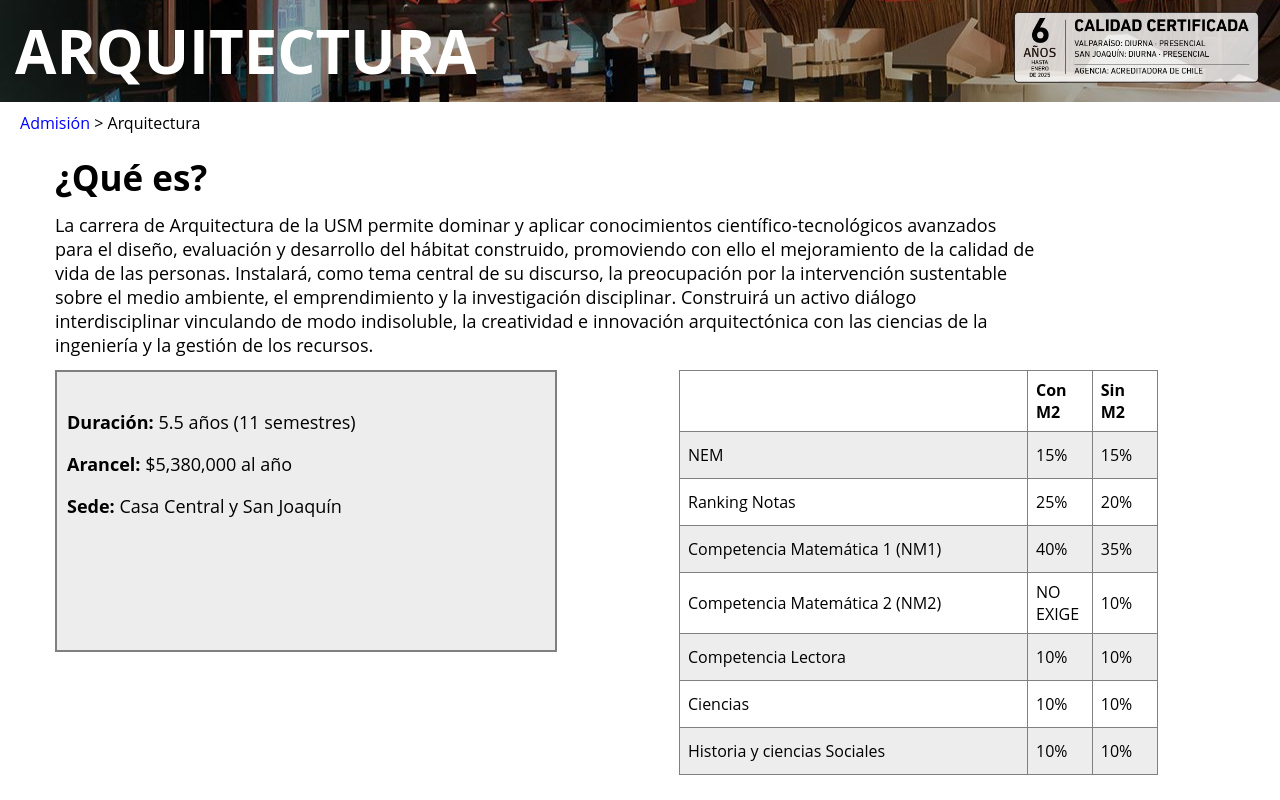
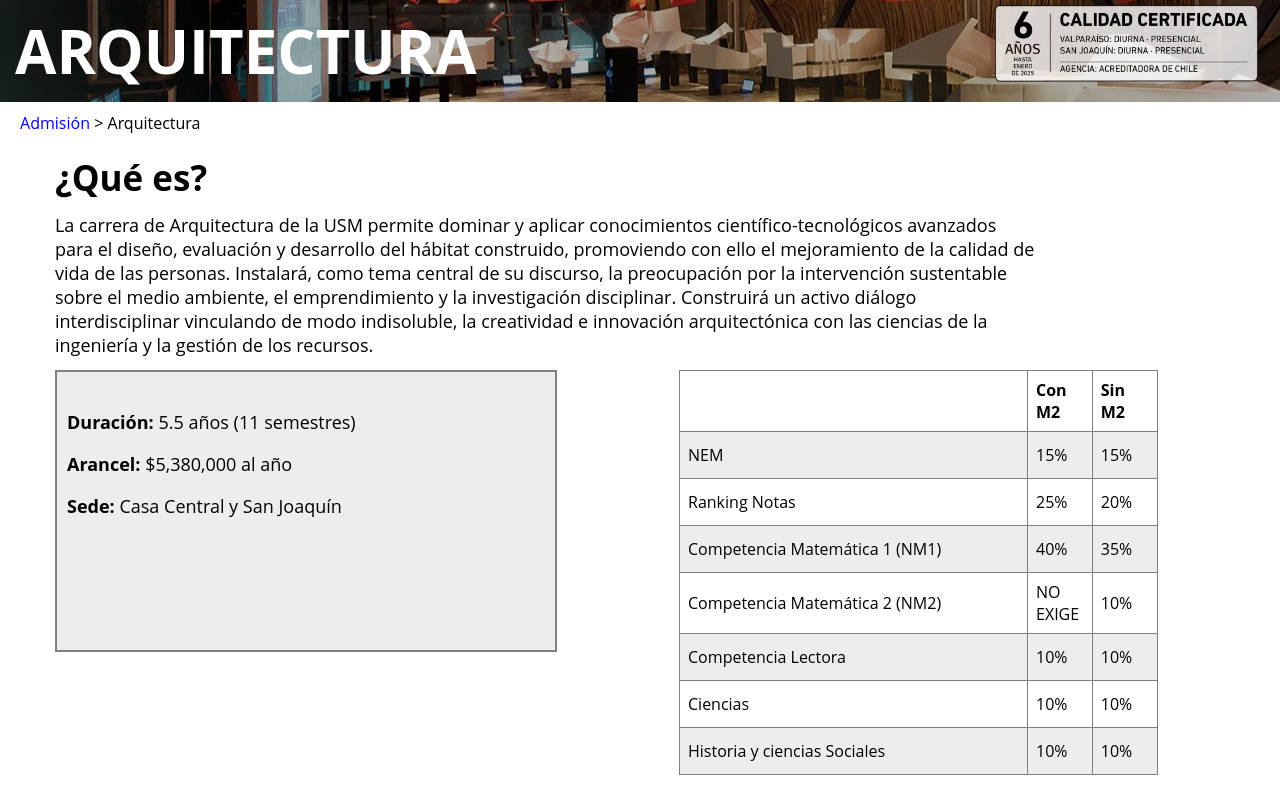
Before and after one commit to Bibubobee/2023_2-DIU, a React (Create React App) app: page /carrera/arquitectura in a window 1280 px wide. Shown: the top 800 px of the page. Built offline with nearby package versions, Linux system fonts and the light colour scheme.

Commit message:
Increased "acreditacion" image size

```diff
--- a/src/CareerPage.css
+++ b/src/CareerPage.css
@@ -14,9 +14,9 @@
 }
 .bannerCarrera .acreditacion-image {
     position: absolute;
-    top: 10px;
+    top: 3px;
     right: 10px;
-    width: 270px;
+    width: 290px;
     height: auto;
     z-index: 1;
   }
```
